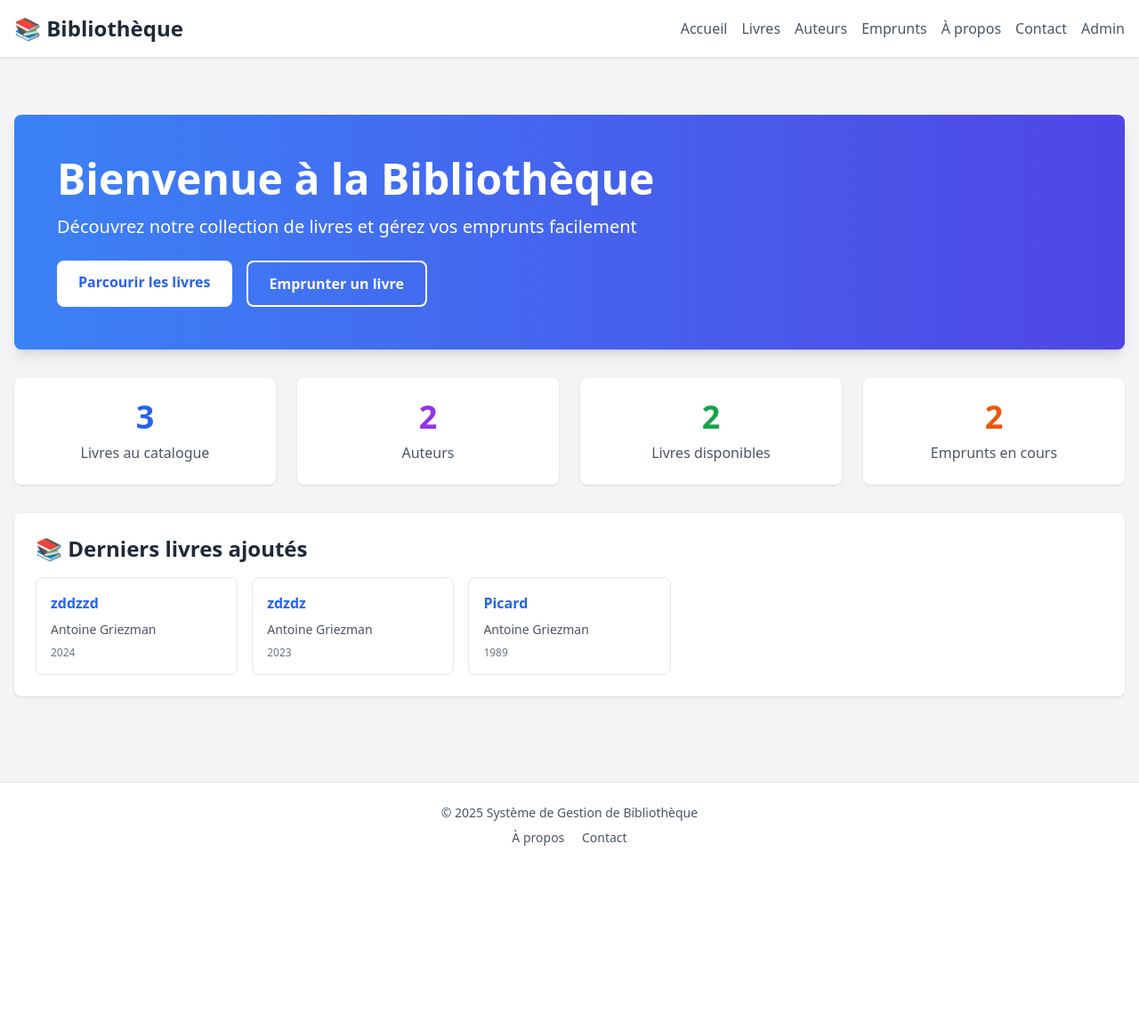
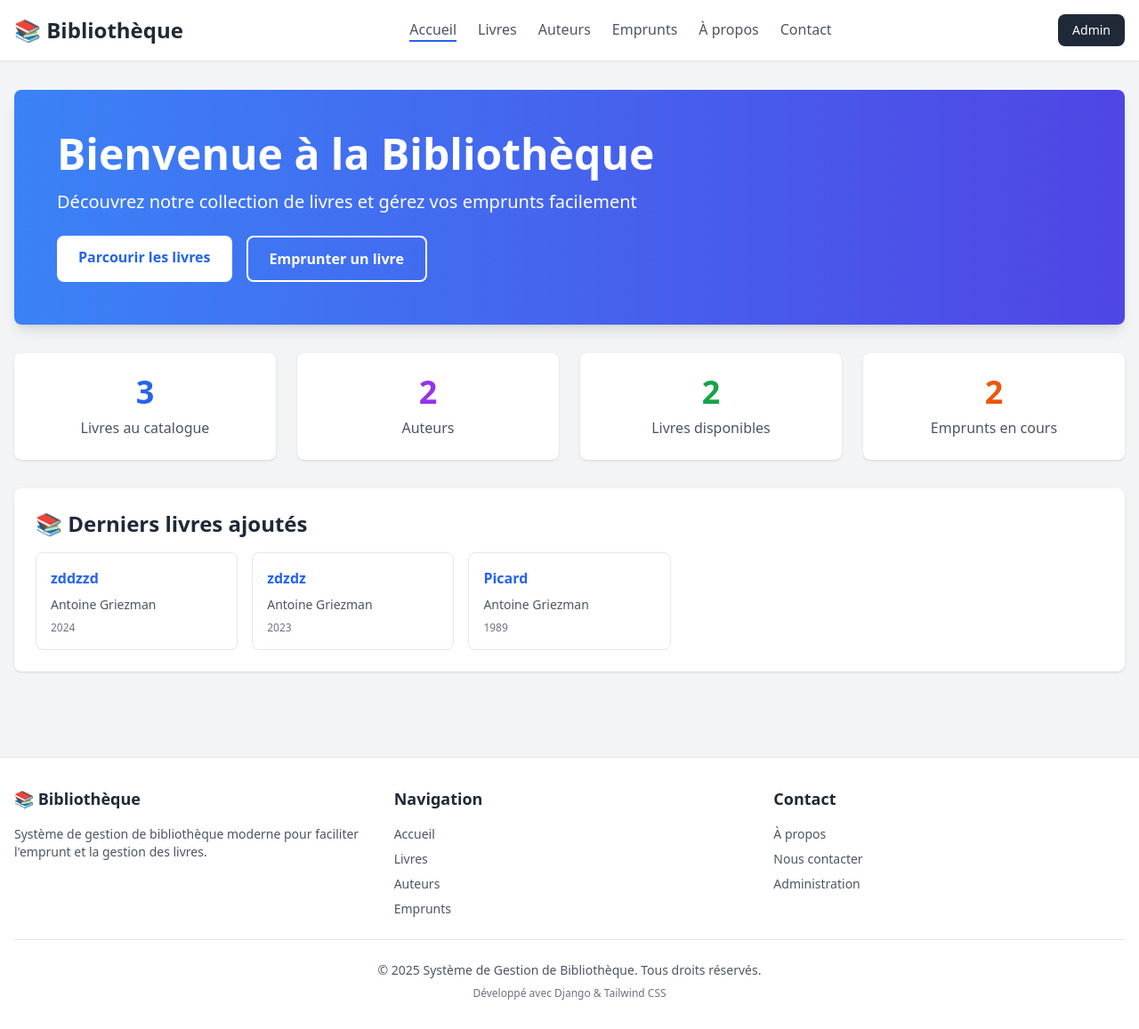
Before and after one commit to Quentin-Cheron/ISITECH_2025_PYTHON_AVANCE, a Django app: page / in a window 1280 px wide. Shown: the whole page at 89% size. Before the commit the page ends 951 px from the top, so only its background shows below. Run offline with Django 5.2, Linux system fonts and the light colour scheme; data comes from the database, SQL or seed files in the repository; some libraries are stand-ins or nearby versions.

Commit message:
add header, footer and breadcrumb

```diff
--- a/book/templates/base.html
+++ b/book/templates/base.html
@@ -10,56 +10,31 @@
 
         {% block extra_css %}{% endblock %}
     </head>
-    <body class="bg-gray-100 min-h-screen">
-        <!-- Navigation -->
-        <nav class="bg-white shadow-sm border-b border-gray-200 mb-8">
-            <div class="container mx-auto px-4 py-4">
-                <div class="flex items-center justify-between">
-                    <a href="{% url 'static:home' %}" class="text-2xl font-bold text-gray-800">
-                        📚 Bibliothèque
-                    </a>
-                    <div class="flex gap-4">
-                        <a href="{% url 'static:home' %}" class="text-gray-600 hover:text-blue-600 font-medium">
-                            Accueil
-                        </a>
-                        <a href="{% url 'book:index' %}" class="text-gray-600 hover:text-blue-600 font-medium">
-                            Livres
-                        </a>
-                        <a href="{% url 'author:list' %}" class="text-gray-600 hover:text-blue-600 font-medium">
-                            Auteurs
-                        </a>
-                        <a href="{% url 'loan:list' %}" class="text-gray-600 hover:text-blue-600 font-medium">
-                            Emprunts
-                        </a>
-                        <a href="{% url 'static:about' %}" class="text-gray-600 hover:text-blue-600 font-medium">
-                            À propos
-                        </a>
-                        <a href="{% url 'static:contact' %}" class="text-gray-600 hover:text-blue-600 font-medium">
-                            Contact
-                        </a>
-                        <a href="{% url 'admin:index' %}" class="text-gray-600 hover:text-blue-600 font-medium">
-                            Admin
-                        </a>
-                    </div>
-                </div>
+    <body class="bg-gray-100 min-h-screen flex flex-col">
+        <!-- Header -->
+        {% include 'partials/header.html' %}
+
+        <!-- Breadcrumb -->
+        {% include 'partials/breadcrumb.html' %}
+
+        <!-- Messages Django -->
+        {% if messages %}
+        <div class="container mx-auto px-4 mt-4">
+            {% for message in messages %}
+            <div class="mb-4 p-4 rounded-lg {% if message.tags == 'error' %}bg-red-50 border border-red-200 text-red-800{% elif message.tags == 'success' %}bg-green-50 border border-green-200 text-green-800{% elif message.tags == 'warning' %}bg-yellow-50 border border-yellow-200 text-yellow-800{% else %}bg-blue-50 border border-blue-200 text-blue-800{% endif %}">
+                {{ message }}
             </div>
-        </nav>
+            {% endfor %}
+        </div>
+        {% endif %}
 
         <!-- Contenu principal -->
-        <main>
+        <main class="flex-grow">
             {% block content %}{% endblock %}
         </main>
 
         <!-- Footer -->
-        <footer class="bg-white border-t border-gray-200 mt-16 py-6">
-            <div class="container mx-auto px-4 text-center text-gray-600 text-sm">
-                <p>&copy; {% now "Y" %} Système de Gestion de Bibliothèque</p>
-                <div class="mt-2 space-x-4">
-                    <a href="{% url 'static:about' %}" class="hover:text-blue-600">À propos</a>
-                    <a href="{% url 'static:contact' %}" class="hover:text-blue-600">Contact</a>
-                </div>
-            </div>
-        </footer>
+        {% include 'partials/footer.html' %}
 
         {% block extra_js %}{% endblock %}
     </body>
--- /dev/null
+++ b/book/templates/partials/breadcrumb.html
@@ -0,0 +1,33 @@
+<!-- Breadcrumb Navigation -->
+{% if breadcrumbs %}
+<nav class="bg-gray-50 border-b border-gray-200 py-3">
+    <div class="container mx-auto px-4">
+        <ol class="flex items-center space-x-2 text-sm">
+            <!-- Accueil (toujours présent) -->
+            <li>
+                <a href="{% url 'static:home' %}" class="text-gray-600 hover:text-blue-600 transition-colors">
+                    <svg class="w-4 h-4 inline" fill="currentColor" viewBox="0 0 20 20">
+                        <path d="M10.707 2.293a1 1 0 00-1.414 0l-7 7a1 1 0 001.414 1.414L4 10.414V17a1 1 0 001 1h2a1 1 0 001-1v-2a1 1 0 011-1h2a1 1 0 011 1v2a1 1 0 001 1h2a1 1 0 001-1v-6.586l.293.293a1 1 0 001.414-1.414l-7-7z"></path>
+                    </svg>
+                </a>
+            </li>
+
+            <!-- Breadcrumbs dynamiques -->
+            {% for crumb in breadcrumbs %}
+                <li class="flex items-center">
+                    <svg class="w-4 h-4 text-gray-400" fill="currentColor" viewBox="0 0 20 20">
+                        <path fill-rule="evenodd" d="M7.293 14.707a1 1 0 010-1.414L10.586 10 7.293 6.707a1 1 0 011.414-1.414l4 4a1 1 0 010 1.414l-4 4a1 1 0 01-1.414 0z" clip-rule="evenodd"></path>
+                    </svg>
+                    {% if crumb.url %}
+                        <a href="{{ crumb.url }}" class="ml-2 text-gray-600 hover:text-blue-600 transition-colors">
+                            {{ crumb.title }}
+                        </a>
+                    {% else %}
+                        <span class="ml-2 text-gray-900 font-medium">{{ crumb.title }}</span>
+                    {% endif %}
+                </li>
+            {% endfor %}
+        </ol>
+    </div>
+</nav>
+{% endif %}
--- /dev/null
+++ b/book/templates/partials/footer.html
@@ -0,0 +1,46 @@
+<!-- Footer -->
+<footer class="bg-white border-t border-gray-200 mt-16">
+    <div class="container mx-auto px-4 py-8">
+        <!-- Footer principal -->
+        <div class="grid grid-cols-1 md:grid-cols-3 gap-8 mb-6">
+            <!-- À propos -->
+            <div>
+                <h3 class="text-lg font-semibold text-gray-800 mb-4">📚 Bibliothèque</h3>
+                <p class="text-gray-600 text-sm">
+                    Système de gestion de bibliothèque moderne pour faciliter l'emprunt et la gestion des livres.
+                </p>
+            </div>
+
+            <!-- Navigation rapide -->
+            <div>
+                <h3 class="text-lg font-semibold text-gray-800 mb-4">Navigation</h3>
+                <ul class="space-y-2 text-sm">
+                    <li><a href="{% url 'static:home' %}" class="text-gray-600 hover:text-blue-600 transition-colors">Accueil</a></li>
+                    <li><a href="{% url 'book:index' %}" class="text-gray-600 hover:text-blue-600 transition-colors">Livres</a></li>
+                    <li><a href="{% url 'author:list' %}" class="text-gray-600 hover:text-blue-600 transition-colors">Auteurs</a></li>
+                    <li><a href="{% url 'loan:list' %}" class="text-gray-600 hover:text-blue-600 transition-colors">Emprunts</a></li>
+                </ul>
+            </div>
+
+            <!-- Contact -->
+            <div>
+                <h3 class="text-lg font-semibold text-gray-800 mb-4">Contact</h3>
+                <ul class="space-y-2 text-sm text-gray-600">
+                    <li><a href="{% url 'static:about' %}" class="hover:text-blue-600 transition-colors">À propos</a></li>
+                    <li><a href="{% url 'static:contact' %}" class="hover:text-blue-600 transition-colors">Nous contacter</a></li>
+                    <li><a href="{% url 'admin:index' %}" class="hover:text-blue-600 transition-colors">Administration</a></li>
+                </ul>
+            </div>
+        </div>
+
+        <!-- Copyright -->
+        <div class="border-t border-gray-200 pt-6 text-center">
+            <p class="text-gray-600 text-sm">
+                &copy; {% now "Y" %} Système de Gestion de Bibliothèque. Tous droits réservés.
+            </p>
+            <p class="text-gray-500 text-xs mt-2">
+                Développé avec Django & Tailwind CSS
+            </p>
+        </div>
+    </div>
+</footer>
--- /dev/null
+++ b/book/templates/partials/header.html
@@ -0,0 +1,45 @@
+<!-- Header Navigation -->
+<header class="bg-white shadow-sm border-b border-gray-200">
+    <div class="container mx-auto px-4 py-4">
+        <div class="flex items-center justify-between">
+            <!-- Logo -->
+            <a href="{% url 'static:home' %}" class="text-2xl font-bold text-gray-800 hover:text-blue-600 transition-colors">
+                📚 Bibliothèque
+            </a>
+
+            <!-- Navigation principale -->
+            <nav class="hidden md:flex gap-6">
+                <a href="{% url 'static:home' %}"
+                   class="text-gray-600 hover:text-blue-600 font-medium transition-colors {% if request.resolver_match.url_name == 'home' %}text-blue-600 border-b-2 border-blue-600{% endif %}">
+                    Accueil
+                </a>
+                <a href="{% url 'book:index' %}"
+                   class="text-gray-600 hover:text-blue-600 font-medium transition-colors {% if request.resolver_match.namespace == 'book' %}text-blue-600 border-b-2 border-blue-600{% endif %}">
+                    Livres
+                </a>
+                <a href="{% url 'author:list' %}"
+                   class="text-gray-600 hover:text-blue-600 font-medium transition-colors {% if request.resolver_match.namespace == 'author' %}text-blue-600 border-b-2 border-blue-600{% endif %}">
+                    Auteurs
+                </a>
+                <a href="{% url 'loan:list' %}"
+                   class="text-gray-600 hover:text-blue-600 font-medium transition-colors {% if request.resolver_match.namespace == 'loan' %}text-blue-600 border-b-2 border-blue-600{% endif %}">
+                    Emprunts
+                </a>
+                <a href="{% url 'static:about' %}"
+                   class="text-gray-600 hover:text-blue-600 font-medium transition-colors {% if request.resolver_match.url_name == 'about' %}text-blue-600 border-b-2 border-blue-600{% endif %}">
+                    À propos
+                </a>
+                <a href="{% url 'static:contact' %}"
+                   class="text-gray-600 hover:text-blue-600 font-medium transition-colors {% if request.resolver_match.url_name == 'contact' %}text-blue-600 border-b-2 border-blue-600{% endif %}">
+                    Contact
+                </a>
+            </nav>
+
+            <!-- Bouton Admin -->
+            <a href="{% url 'admin:index' %}"
+               class="px-4 py-2 bg-gray-800 text-white rounded-lg hover:bg-gray-700 transition-colors text-sm font-medium">
+                Admin
+            </a>
+        </div>
+    </div>
+</header>
```
